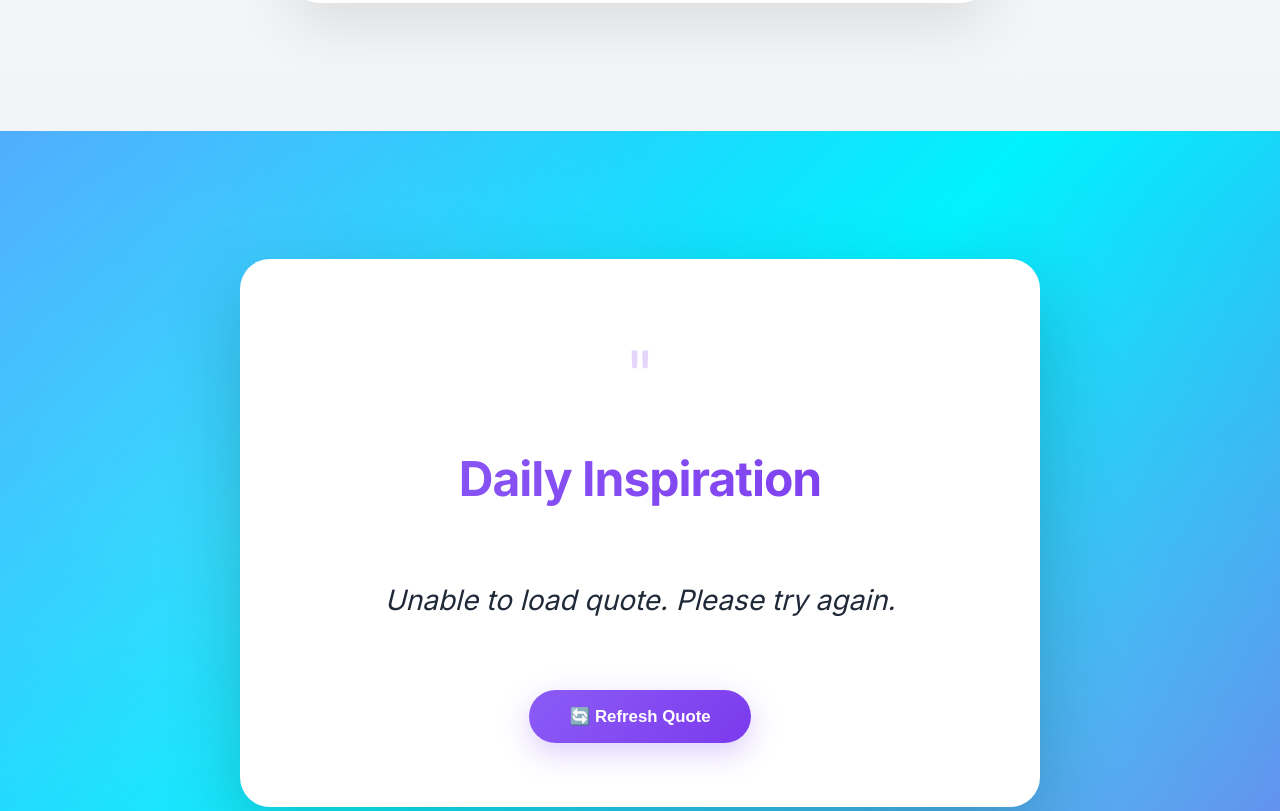
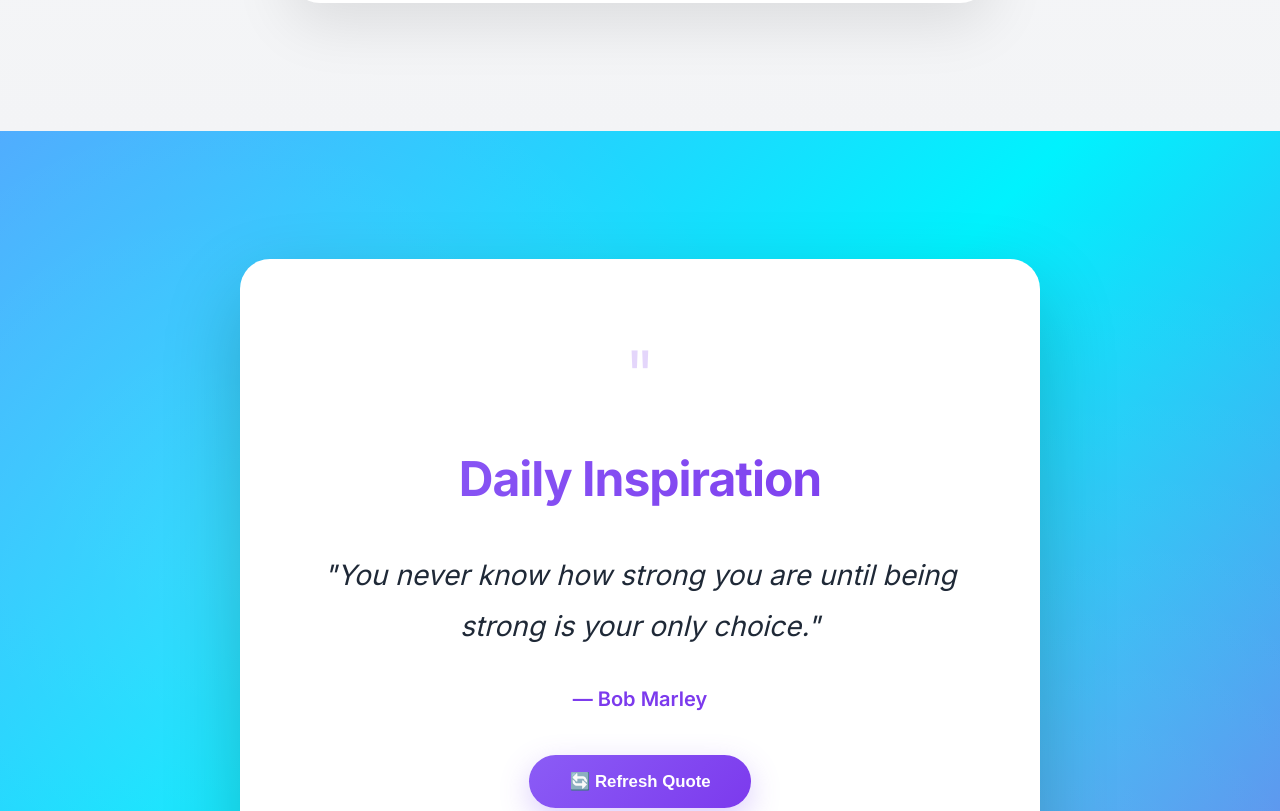
Before and after one commit to PRATYUSH213S/NGO, a plain HTML site: page index.html in a window 1280 px wide. Shown: the part 5066-5877 px from the top of the page. Drawn offline with Linux system fonts and the light colour scheme; no server answers.

Commit message:
Improve quotes API: Add fallback quotes, null checks, and better error handling

```diff
--- a/index.html
+++ b/index.html
@@ -1247,34 +1247,69 @@
         const quoteAuthor = document.getElementById('quoteAuthor');
         const refreshBtn = document.getElementById('refreshQuote');
 
+        // Fallback quotes in case API fails
+        const fallbackQuotes = [
+            { content: "Hope is being able to see that there is light despite all of the darkness.", author: "Desmond Tutu" },
+            { content: "You never know how strong you are until being strong is your only choice.", author: "Bob Marley" },
+            { content: "The human spirit is stronger than anything that can happen to it.", author: "C.C. Scott" },
+            { content: "Courage doesn't always roar. Sometimes courage is the quiet voice at the end of the day saying, 'I will try again tomorrow.'", author: "Mary Anne Radmacher" },
+            { content: "Strength does not come from physical capacity. It comes from an indomitable will.", author: "Mahatma Gandhi" }
+        ];
+
         async function fetchQuote() {
+            if (!quoteText || !quoteAuthor || !refreshBtn) {
+                console.error('Quote elements not found');
+                return;
+            }
+
             try {
                 quoteText.textContent = 'Loading quote...';
                 quoteText.classList.add('loading');
                 quoteAuthor.textContent = '';
                 refreshBtn.disabled = true;
 
-                const response = await fetch('https://api.quotable.io/random');
+                const response = await fetch('https://api.quotable.io/random', {
+                    method: 'GET',
+                    headers: {
+                        'Accept': 'application/json'
+                    }
+                });
+
                 if (!response.ok) {
-                    throw new Error('Failed to fetch quote');
+                    throw new Error(`HTTP error! status: ${response.status}`);
                 }
 
                 const data = await response.json();
+
+                if (data && data.content && data.author) {
                     quoteText.textContent = `"${data.content}"`;
                     quoteText.classList.remove('loading');
                     quoteAuthor.textContent = `— ${data.author}`;
                     refreshBtn.disabled = false;
+                } else {
+                    throw new Error('Invalid response data');
+                }
             } catch (error) {
-                quoteText.textContent = 'Unable to load quote. Please try again.';
+                // Use fallback quote if API fails
+                const randomFallback = fallbackQuotes[Math.floor(Math.random() * fallbackQuotes.length)];
+                quoteText.textContent = `"${randomFallback.content}"`;
                 quoteText.classList.remove('loading');
-                quoteAuthor.textContent = '';
+                quoteAuthor.textContent = `— ${randomFallback.author}`;
                 refreshBtn.disabled = false;
-                console.error('Error fetching quote:', error);
+                console.warn('Using fallback quote. API error:', error);
             }
         }
 
+        // Wait for DOM to be fully loaded
+        if (document.readyState === 'loading') {
+            document.addEventListener('DOMContentLoaded', fetchQuote);
+        } else {
             fetchQuote();
+        }
+
+        if (refreshBtn) {
             refreshBtn.addEventListener('click', fetchQuote);
+        }
 
         // Donation Dashboard - Dummy Data
         const donationsData = [
```
Lines whose indentation alone changed are shown as unchanged.
